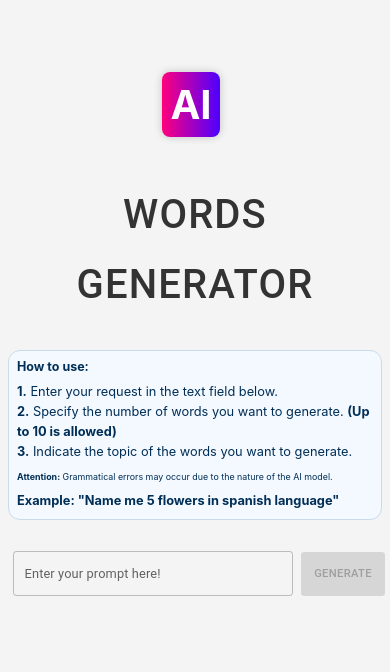
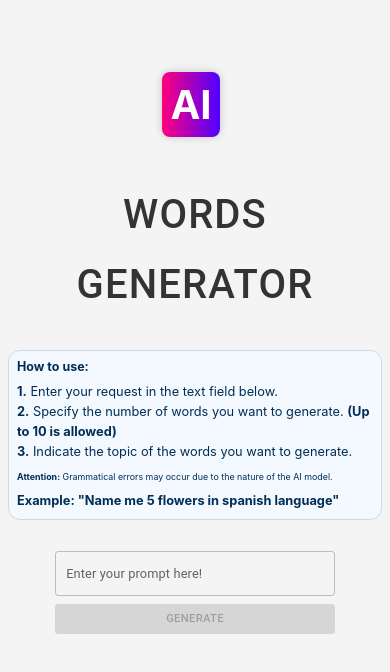
Before and after one commit to MaksimPegov/ai-words-generator-web, a React (Create React App) app: page / in a window 390 px wide. Shown: the top 672 px of the page. Built offline with nearby package versions, Linux system fonts and the light colour scheme.

Commit message:
chore: Update responsive layout for mobile devices

```diff
--- a/src/App.css
+++ b/src/App.css
@@ -79,6 +79,10 @@
   display: flex;
   justify-content: center;
   margin-top: 20px;
+
+  @media screen and (max-width: 768px){
+    flex-direction: column;
+  }
 }
 
 .Input{
@@ -87,6 +91,7 @@
   @media screen and (max-width: 768px){
     width: 350px !important;
 
+    margin: 0 0 10px 0 !important;
   }
 }
 
--- a/src/App.js
+++ b/src/App.js
@@ -19,7 +19,6 @@ function App() {
     setWords([])
     try {
       const data = await generateWordsRequest(input)
-      console.log(data)
       setWords(data)
       setError('')
       setLoading(false)
@@ -27,7 +26,6 @@ function App() {
       setError(error.message)
     }
     setLoading(false)
-    setInput('')
   }
 
   return (
@@ -50,12 +48,15 @@ function App() {
 
       <div className='DescriptionContainer'>
         <h3 className='DescTitle'>How to use:</h3>
+
         <p className='Description'>
           <b>1.</b> Enter your request in the text field below.<br/>
           <b>2.</b> Specify the number of words you want to generate. <b>{"(Up to 10 is allowed)"}</b><br/>
           <b>3.</b> Indicate the topic of the words you want to generate.<br/>
         </p>
-          <p className='Attention'><b>Attention:</b> Grammatical errors may occur due to the nature of the AI model.</p>
+
+        <p className='Attention'><b>Attention:</b> Grammatical errors may occur due to the nature of the AI model.</p>
+
         <p className='Description Example'>Example: "Name me 5 flowers in spanish language"</p>
       </div>
 
@@ -70,6 +71,7 @@ function App() {
           value={input}
           onChange={inputChangeHandler}
           type='text'
+          disabled={loading}
         />
 
         <Button
@@ -105,6 +107,7 @@ function App() {
               gutterBottom>
               Loading...
             </Typography>
+
             <CircularProgress className='Progress'/>
           </div>
           : null
```
